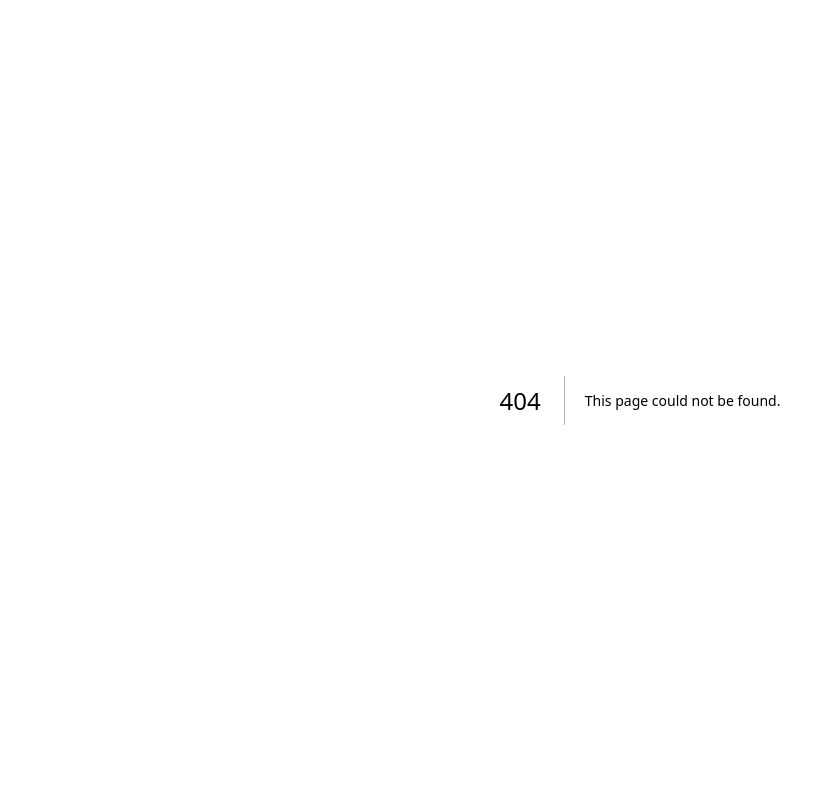
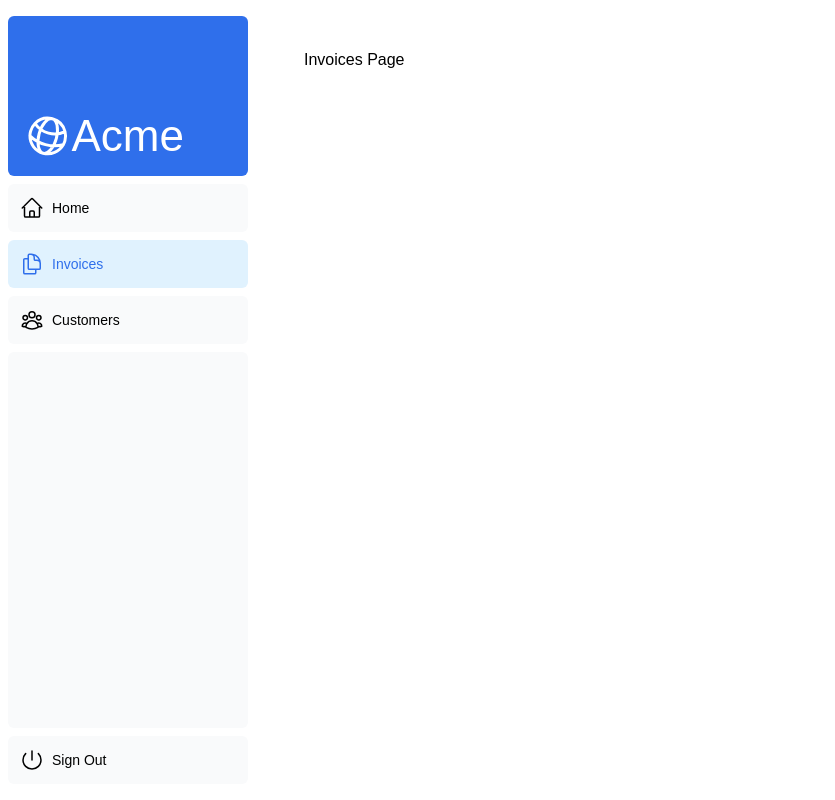
Before and after one commit to yudongsu/NextNest, a Next.js app in the folder nextjs-app2/: page /dashboard/invoices in a window 1280 px wide. Before the commit this address had no page. Shown: the whole page, without its empty margins (0-835 px from the left). Built offline with nearby package versions, Linux system fonts and the light colour scheme; a web font is replaced by a local one.

Commit message:
nextjs 5강까지 완료.

```diff
--- /dev/null
+++ b/nextjs-app2/app/dashboard/customers/page.tsx
@@ -0,0 +1,3 @@
+export default function Page() {
+  return <p>Customers Page</p>;
+}
--- /dev/null
+++ b/nextjs-app2/app/dashboard/invoices/page.tsx
@@ -0,0 +1,3 @@
+export default function Page() {
+  return <p>Invoices Page</p>;
+}
--- /dev/null
+++ b/nextjs-app2/app/dashboard/layout.tsx
@@ -0,0 +1,12 @@
+import SideNav from '@/app/ui/dashboard/sidenav';
+
+export default function Layout({ children }: { children: React.ReactNode }) {
+  return (
+    <div className="flex h-screen flex-col md:flex-row md:overflow-hidden">
+      <div className="w-full flex-none md:w-64">
+        <SideNav />
+      </div>
+      <div className="flex-grow p-6 md:overflow-y-auto md:p-12">{children}</div>
+    </div>
+  );
+}
--- a/nextjs-app2/app/ui/dashboard/nav-links.tsx
+++ b/nextjs-app2/app/ui/dashboard/nav-links.tsx
@@ -1,9 +1,16 @@
+'use client';
+
 import {
   UserGroupIcon,
   HomeIcon,
+  InboxIcon,
   DocumentDuplicateIcon,
 } from '@heroicons/react/24/outline';
+import Link from 'next/link';
+import { usePathname } from 'next/navigation';
+import clsx from 'clsx';
 
+// ...
 // Map of links to display in the side navigation.
 // Depending on the size of the application, this would be stored in a database.
 const links = [
@@ -17,19 +24,26 @@
 ];
 
 export default function NavLinks() {
+  const pathname = usePathname();
+
   return (
     <>
       {links.map((link) => {
         const LinkIcon = link.icon;
         return (
-          <a
+          <Link
             key={link.name}
             href={link.href}
-            className="flex h-[48px] grow items-center justify-center gap-2 rounded-md bg-gray-50 p-3 text-sm font-medium hover:bg-sky-100 hover:text-blue-600 md:flex-none md:justify-start md:p-2 md:px-3"
+            className={clsx(
+              'flex h-[48px] grow items-center justify-center gap-2 rounded-md bg-gray-50 p-3 text-sm font-medium hover:bg-sky-100 hover:text-blue-600 md:flex-none md:justify-start md:p-2 md:px-3',
+              {
+                'bg-sky-100 text-blue-600': pathname === link.href,
+              },
+            )}
           >
             <LinkIcon className="w-6" />
             <p className="hidden md:block">{link.name}</p>
-          </a>
+          </Link>
         );
       })}
     </>
```
Also changed, not shown: 1 other file (tests, documents, lock files or other folders).
